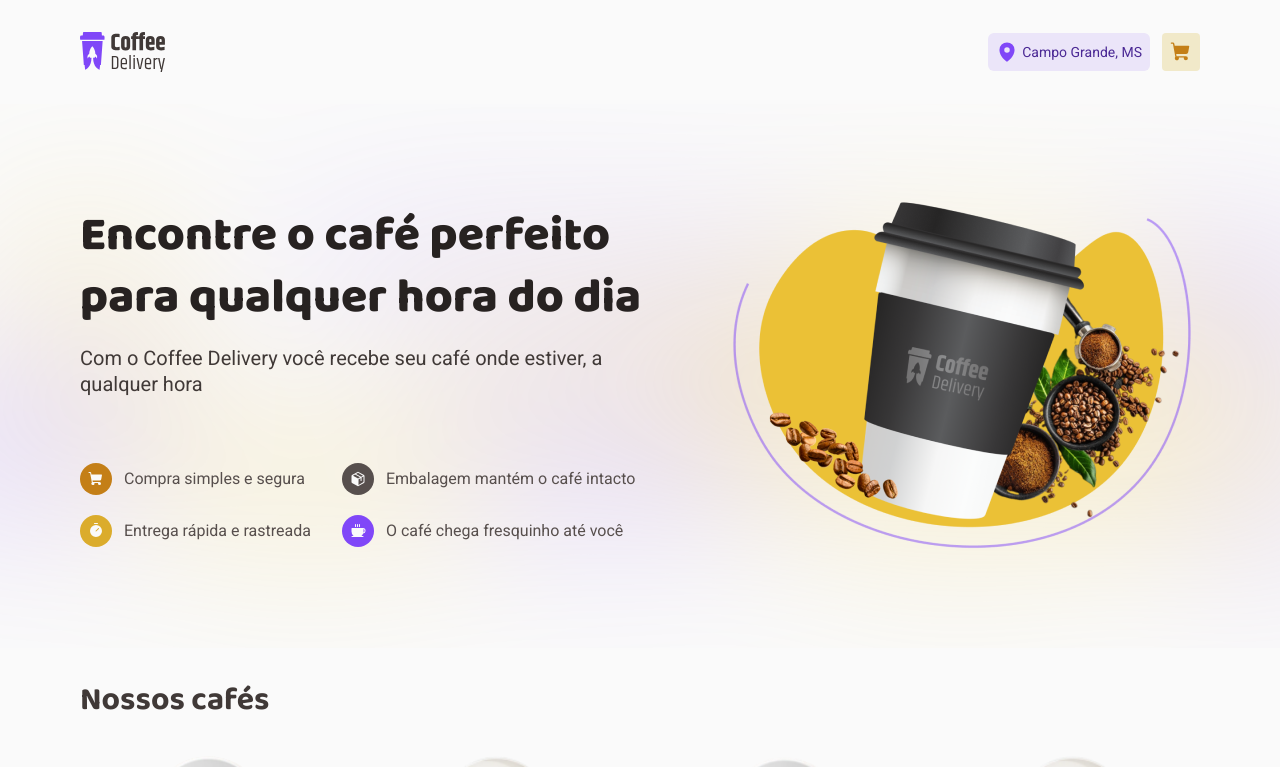
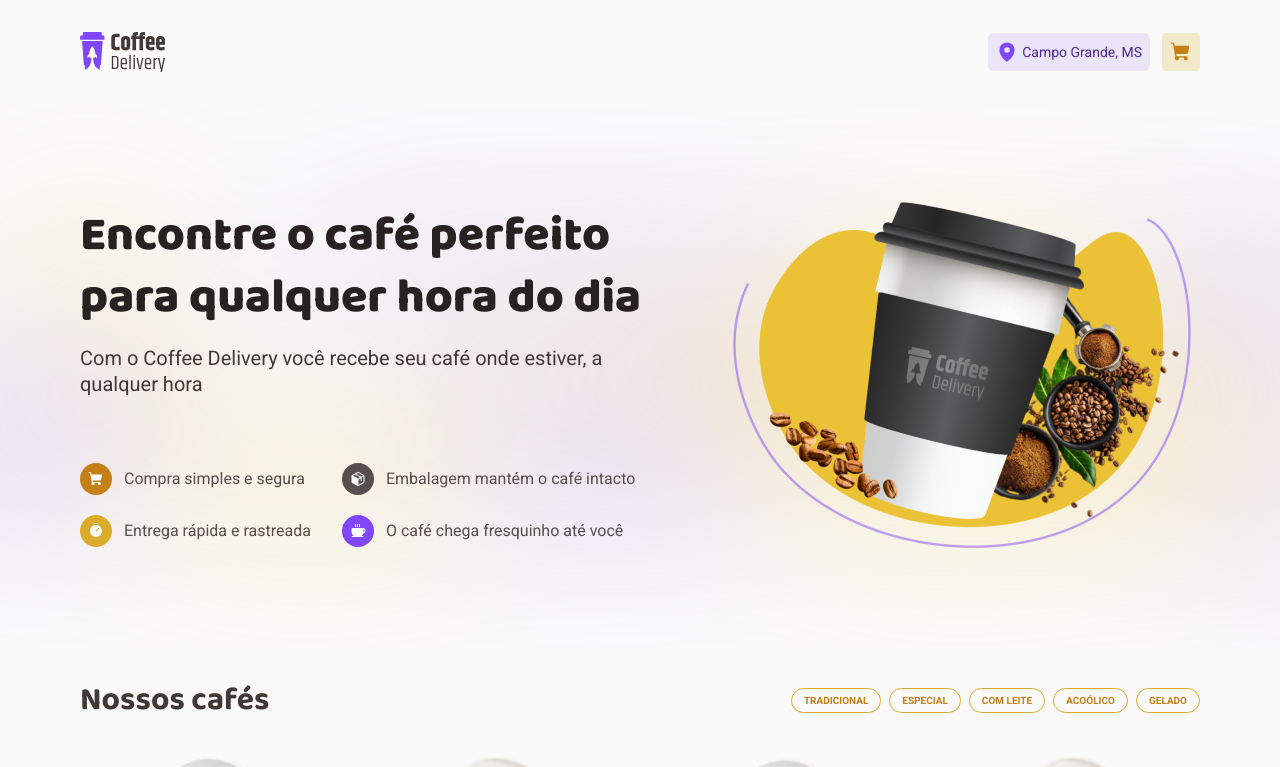
Before and after one commit to davirlima/coffee-delivery, a React (Vite) app: page / in a window 1280 px wide. Shown: the top 767 px of the page. Built offline with nearby package versions, Linux system fonts and the light colour scheme.

Commit message:
Adição da navegação pelos filtros

```diff
--- a/src/pages/Home/components/List/index.tsx
+++ b/src/pages/Home/components/List/index.tsx
@@ -108,7 +108,7 @@
   },
   {
     image: havaiano,
-    name: "HAVAIANO",
+    name: "Havaiano",
     description: "Bebida adocicada preparada com café e leite de coco",
     value: "9,90",
     filter: ["ESPECIAL"],
--- a/src/pages/Home/index.tsx
+++ b/src/pages/Home/index.tsx
@@ -1,13 +1,26 @@
 import { Introduction } from "./components/Introduction";
 import { List } from "./components/List";
-import { CoffeeListContainer } from "./styles";
+import {
+  CoffeeListContainer,
+  FilterContainer,
+  HeaderContainer,
+} from "./styles";
 
 export function Home() {
   return (
     <>
       <Introduction />
       <CoffeeListContainer>
-        <h1 className="titleSection">Nossos cafés</h1>
+        <HeaderContainer>
+          <h1>Nossos cafés</h1>
+          <FilterContainer>
+            <button>TRADICIONAL</button>
+            <button>ESPECIAL</button>
+            <button>COM LEITE</button>
+            <button>ACOÓLICO</button>
+            <button>GELADO</button>
+          </FilterContainer>
+        </HeaderContainer>
         <List />
       </CoffeeListContainer>
     </>
--- a/src/pages/Home/styles.ts
+++ b/src/pages/Home/styles.ts
@@ -8,13 +8,44 @@
   align-items: flex-start;
   gap: 3.375rem;
 
-  .titleSection {
-    font-size: 2rem;
-    color: ${(props) => props.theme.base_subtitle};
-  }
-
   @media screen and (max-width: 1120px) {
     width: 100%;
     padding: 0 10%;
   }
 `;
+
+export const HeaderContainer = styled.div`
+  width: 100%;
+
+  display: flex;
+  align-items: center;
+  justify-content: space-between;
+
+  h1 {
+    font-size: 2rem;
+    color: ${(props) => props.theme.base_subtitle};
+  }
+`;
+
+export const FilterContainer = styled.div`
+  display: flex;
+  align-items: center;
+  gap: 0.5rem;
+
+  button {
+    padding: 0.375rem 0.75rem;
+
+    background-color: transparent;
+    transition: background-color, 0.5s;
+    border: 1px solid ${(props) => props.theme.yellow};
+    border-radius: 100px;
+
+    color: ${(props) => props.theme.yellow_dark};
+    font-size: 0.625rem;
+    font-weight: 700;
+
+    :hover {
+      background-color: ${(props) => props.theme.yellow_light};
+    }
+  }
+`;
```
